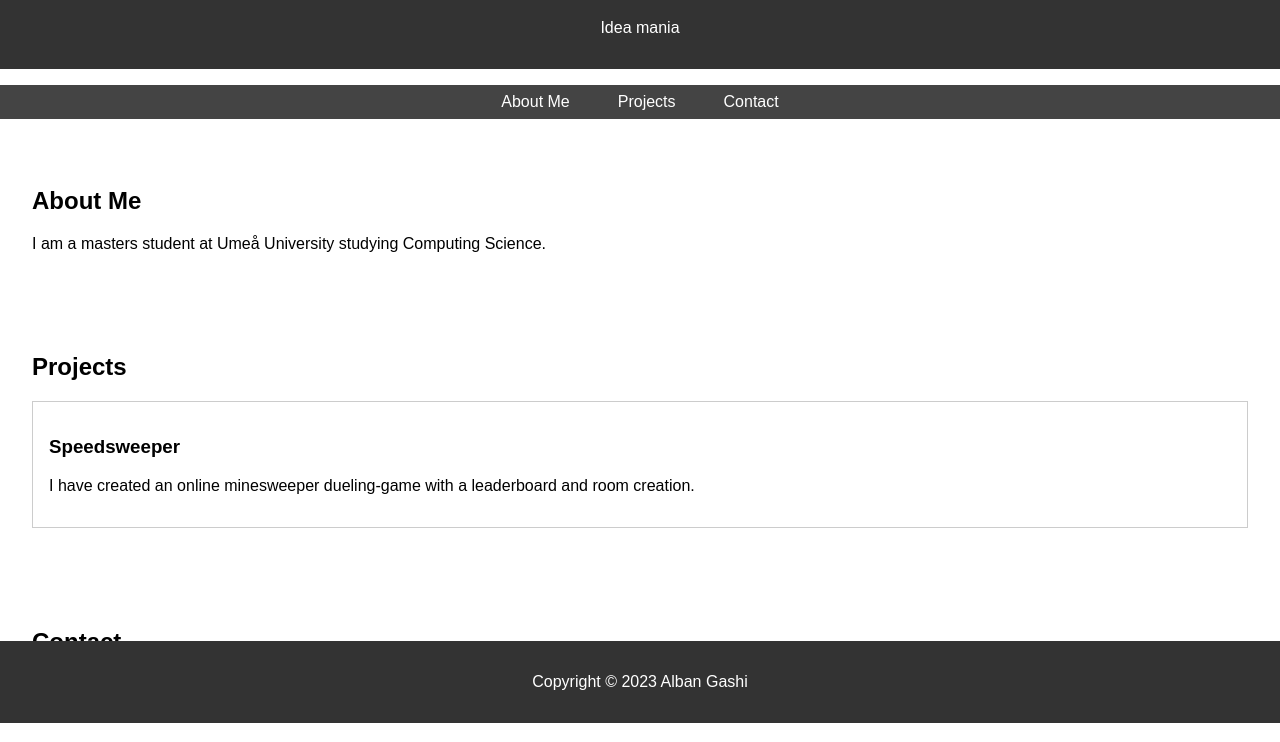
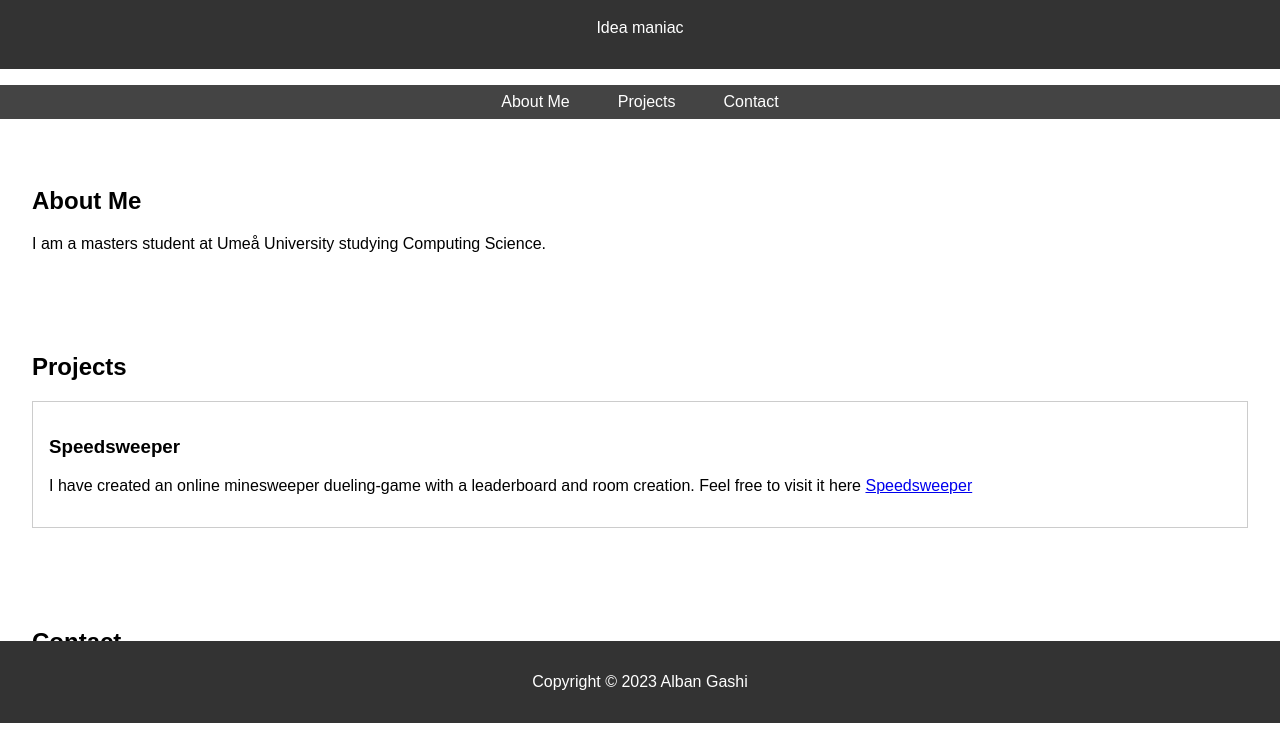
Before and after one commit to AlasCode/AlasCode.github.io, a plain HTML site: page index.html in a window 1280 px wide. Shown: the part 77-819 px from the top of the page. Drawn offline with Linux system fonts and the light colour scheme.

Commit message:
updated links

```diff
--- a/index.html
+++ b/index.html
@@ -9,7 +9,7 @@
 <body>
     <header>
         <h1>Alban Gashi</h1>
-        <p>Idea mania</p>
+        <p>Idea maniac</p>
     </header>
 
     <nav>
@@ -29,14 +29,14 @@
         <h2>Projects</h2>
         <div class="project-card">
             <h3>Speedsweeper</h3>
-            <p>I have created an online minesweeper dueling-game with a leaderboard and room creation.</p>
+            <p>I have created an online minesweeper dueling-game with a leaderboard and room creation. Feel free to visit it here <a href="speedsweeper.azurewebsites.net">Speedsweeper</a></p>
         </div>
         <!-- Repeat the project-card div for each project -->
     </section>
 
     <section id="contact">
         <h2>Contact</h2>
-        <p>Email me at: <a href="mailto:albantagegashi@gmail.com">youremail@example.com</a></p>
+        <p>Email me at: <a href="mailto:albantagegashi@gmail.com">albantagegashi@gmail.com</a></p>
     </section>
 
     <footer>
```
